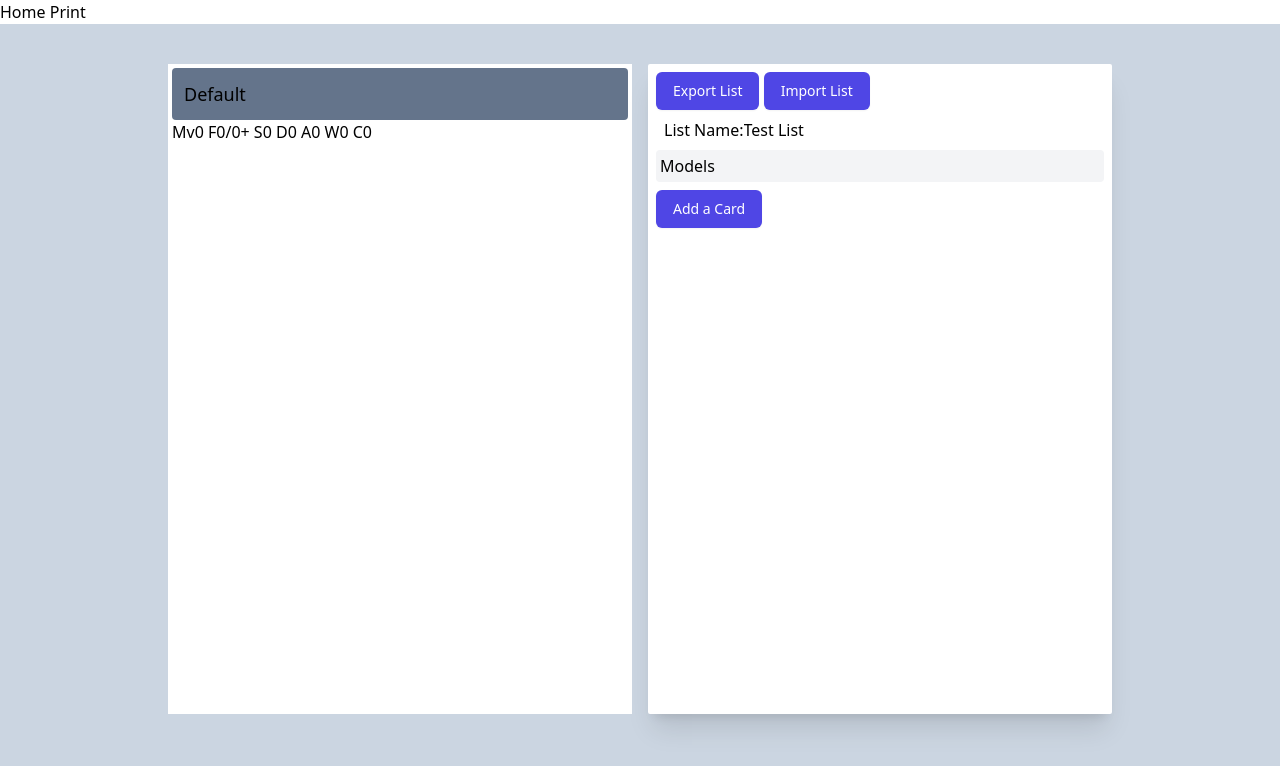
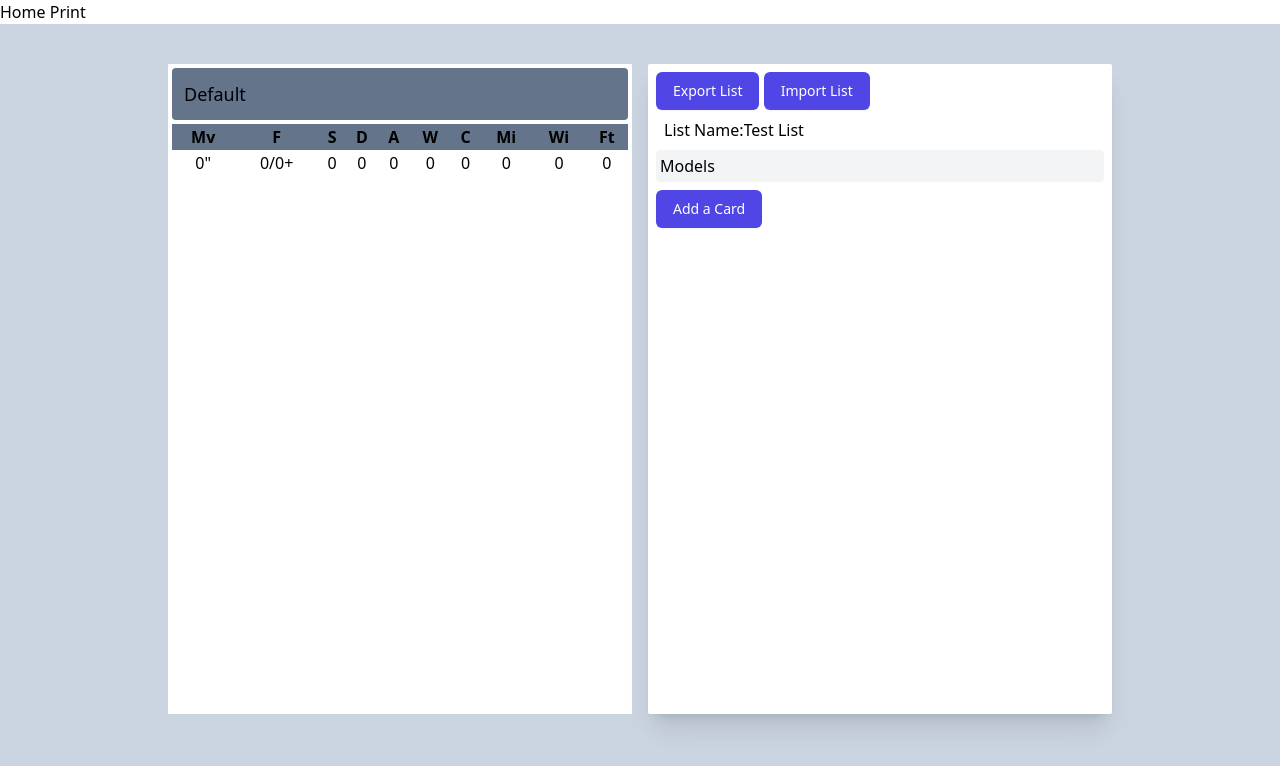
Before and after one commit to lankygibbon/mesbgcg, a SvelteKit app: page / in a window 1280 px wide. Shown: the top 766 px of the page. Built offline with nearby package versions, Linux system fonts and the light colour scheme.

Commit message:
Stat line is now a table.

```diff
--- a/src/routes/CardTemplate.svelte
+++ b/src/routes/CardTemplate.svelte
@@ -8,13 +8,36 @@
     <div class="text-lg">{card.name}</div>
     <div class="text-md">{card.keywords}</div>
   </div>
-    <span>{card.faction}</span>
-    <div />
-    Mv<span>{card.mv}</span>
-    F<span>{card.f}/{card.fs}+</span>
-    S<span>{card.s}</span>
-    D<span>{card.d}</span>
-    A<span>{card.a}</span>
-    W<span>{card.w}</span>
-    C<span>{card.c}</span>
+  <div class="py-1">
+    <table class="table-auto w-full text-center">
+      <thead class="bg-slate-500">
+        <tr>
+          <th>Mv</th>
+          <th>F</th>
+          <th>S</th>
+          <th>D</th>
+          <th>A</th>
+          <th>W</th>
+          <th>C</th>
+          <th>Mi</th>
+          <th>Wi</th>
+          <th>Ft</th>
+        </tr>
+      </thead>
+      <tbody>
+        <tr>
+          <td>{card.mv}"</td>
+          <td>{card.f}/{card.fs}+</td>
+          <td>{card.s}</td>
+          <td>{card.d}</td>
+          <td>{card.a}</td>
+          <td>{card.w}</td>
+          <td>{card.c}</td>
+          <td>{card.might}</td>
+          <td>{card.will}</td>
+          <td>{card.fate}</td>
+        </tr>
+      </tbody>
+    </table>
   </div>
+</div>
```
Lines whose indentation alone changed are shown as unchanged.
